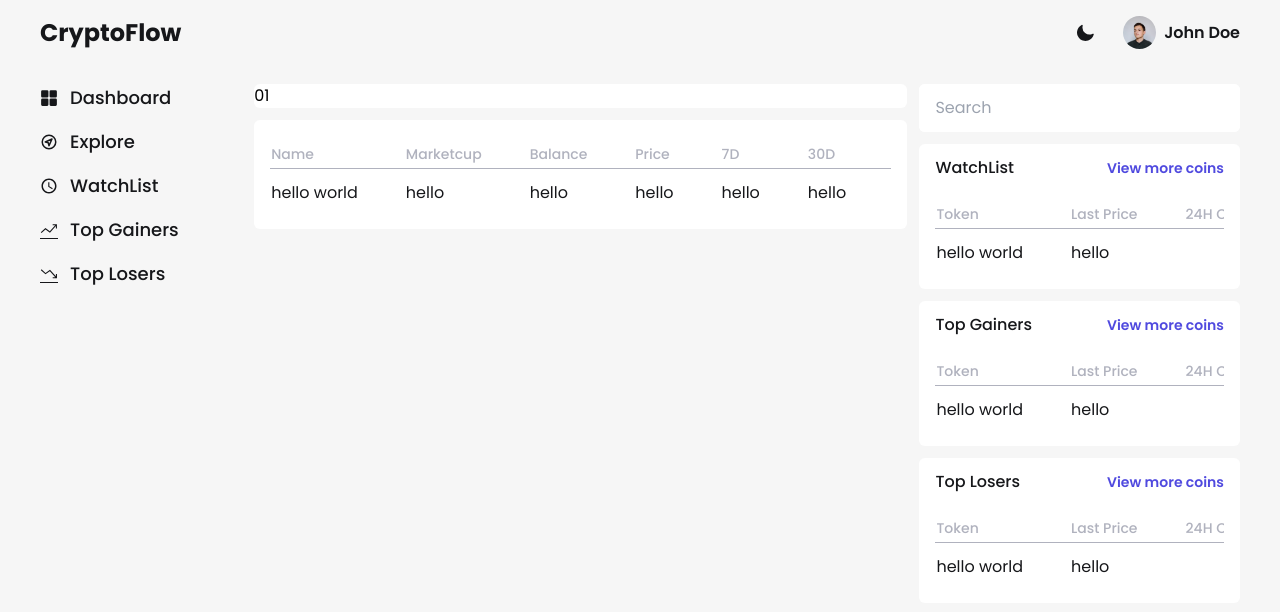
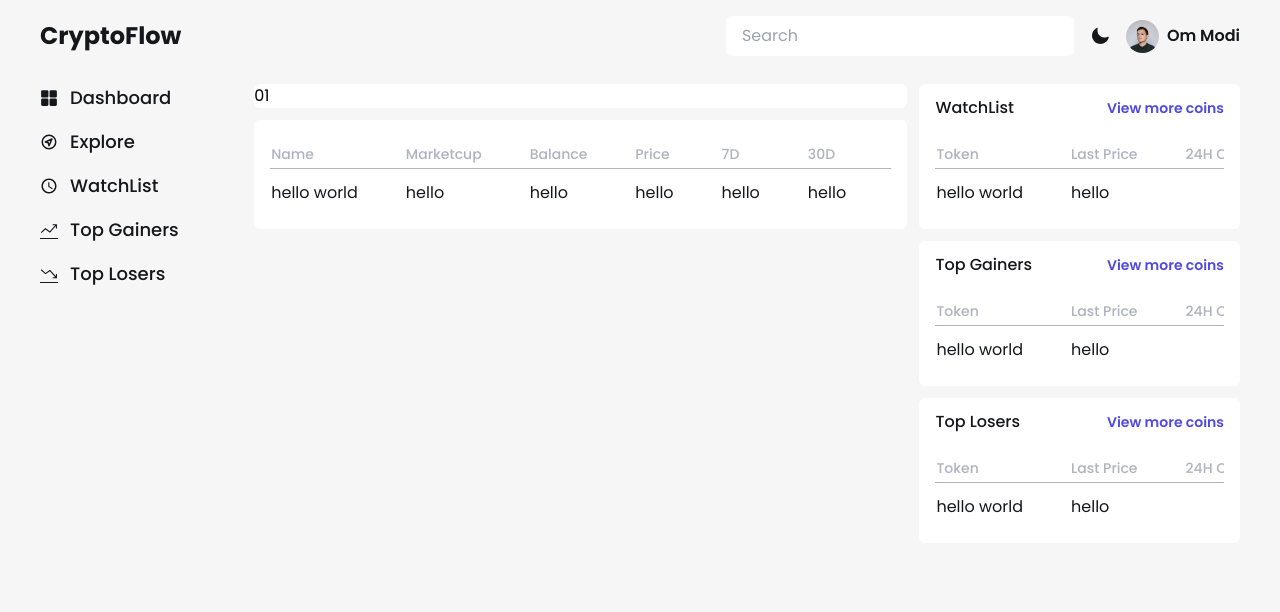
Before and after one commit to ocmodi21/CryptoFlow, a React (Vite) app: page / in a window 1280 px wide. Shown: the top 612 px of the page. Built offline with nearby package versions, Linux system fonts and the light colour scheme.

Commit message:
refactor: sidebar and navbar

```diff
--- a/src/components/Navbar.tsx
+++ b/src/components/Navbar.tsx
@@ -2,9 +2,11 @@ import { useState, useEffect } from "react";
 import { FiSun } from "react-icons/fi";
 import { HiMiniMoon } from "react-icons/hi2";
 import IMAGES from "../assets";
+import Searchbar from "./Searchbar";
 
 const Navbar = () => {
   const [isDark, setIsDark] = useState(false);
+  const [searchText, setSearchText] = useState("");
 
   useEffect(() => {
     const savedTheme = localStorage.getItem("theme");
@@ -25,7 +27,10 @@ const Navbar = () => {
       <span className="text-light-font-primary dark:text-dark-font-primary text-2xl font-bold">
         CryptoFlow
       </span>
-      <div className="flex flex-row gap-x-7 items-center">
+      <div className="flex flex-row gap-x-4 items-center">
+        <div className="hidden md:flex">
+          <Searchbar searchText={searchText} setSearchText={setSearchText} />
+        </div>
         {isDark ? (
           <FiSun
             size={20}
@@ -50,7 +55,7 @@ const Navbar = () => {
             className="rounded-full"
           />
           <span className="hidden lg:flex font-semibold text-light-font-primary dark:text-dark-font-primary">
-            John Doe
+            Om Modi
           </span>
         </div>
       </div>
--- a/src/components/Sidebar.tsx
+++ b/src/components/Sidebar.tsx
@@ -1,5 +1,8 @@
 import { NavLink, Outlet } from "react-router-dom";
 import { sidebarData } from "../utils/sidebarData";
+import WatchList from "./WatchList";
+import TopGainers from "./TopGainers";
+import TopLosers from "./TopLosers";
 
 interface SidebarTitleType {
   id: number;
@@ -30,7 +33,24 @@ const Sidebar = () => {
         ))}
       </div>
       <div className="h-screen w-screen px-5 md:px-8 lg:pl-3 py-5 lg:pr-10 bg-light-bgcolor-secondary dark:bg-dark-bgcolor-secondary overflow-y-auto">
-        <Outlet />
+        <div className="grid grid-cols-1 lg:grid-cols-3 gap-3">
+          <div className="lg:col-span-2">
+            <Outlet />
+          </div>
+          <div>
+            <div className="grid grid-rows-3 grid-cols-1 gap-y-3">
+              <div className="flex w-full bg-light-bgcolor-primary dark:bg-dark-bgcolor-primary rounded-md">
+                <WatchList />
+              </div>
+              <div className="flex w-full bg-light-bgcolor-primary dark:bg-dark-bgcolor-primary rounded-md">
+                <TopGainers />
+              </div>
+              <div className="flex w-full bg-light-bgcolor-primary dark:bg-dark-bgcolor-primary rounded-md">
+                <TopLosers />
+              </div>
+            </div>
+          </div>
+        </div>
       </div>
     </div>
   );
--- a/src/pages/Dashboard.tsx
+++ b/src/pages/Dashboard.tsx
@@ -1,43 +1,20 @@
 import { useState } from "react";
+import CoinDetailsTable from "../components/CoinDetailsTable";
 import Searchbar from "../components/Searchbar";
-import WatchList from "../components/WatchList";
-import TopGainers from "../components/TopGainers";
-import TopLosers from "../components/TopLosers";
-import CoinDetailsTable from "../components/CoinDetailsTable";
 
 const Dashboard = () => {
   const [searchText, setSearchText] = useState("");
   return (
-    <div className="">
+    <div>
       <div className="flex lg:hidden w-full mb-3">
         <Searchbar searchText={searchText} setSearchText={setSearchText} />
       </div>
-      <div className="grid grid-cols-1 lg:grid-cols-3 gap-3">
-        <div className="lg:col-span-2">
-          <div className="flex flex-col gap-3">
-            <div className="bg-light-bgcolor-primary dark:bg-dark-bgcolor-primary rounded-md">
-              01
-            </div>
-            <div className="bg-light-bgcolor-primary dark:bg-dark-bgcolor-primary rounded-md px-4 py-3">
-              <CoinDetailsTable />
-            </div>
-          </div>
+      <div className="flex flex-col gap-3">
+        <div className="bg-light-bgcolor-primary dark:bg-dark-bgcolor-primary rounded-md">
+          01
         </div>
-        <div>
-          <div className="hidden lg:flex w-full h-12 mb-3 bg-light-bgcolor-primary dark:bg-dark-bgcolor-primary rounded-md">
-            <Searchbar searchText={searchText} setSearchText={setSearchText} />
-          </div>
-          <div className="grid grid-rows-3 grid-cols-1 gap-y-3">
-            <div className="flex w-full bg-light-bgcolor-primary dark:bg-dark-bgcolor-primary rounded-md">
-              <WatchList />
-            </div>
-            <div className="flex w-full bg-light-bgcolor-primary dark:bg-dark-bgcolor-primary rounded-md">
-              <TopGainers />
-            </div>
-            <div className="flex w-full bg-light-bgcolor-primary dark:bg-dark-bgcolor-primary rounded-md">
-              <TopLosers />
-            </div>
-          </div>
+        <div className="bg-light-bgcolor-primary dark:bg-dark-bgcolor-primary rounded-md px-4 py-3">
+          <CoinDetailsTable />
         </div>
       </div>
     </div>
```
